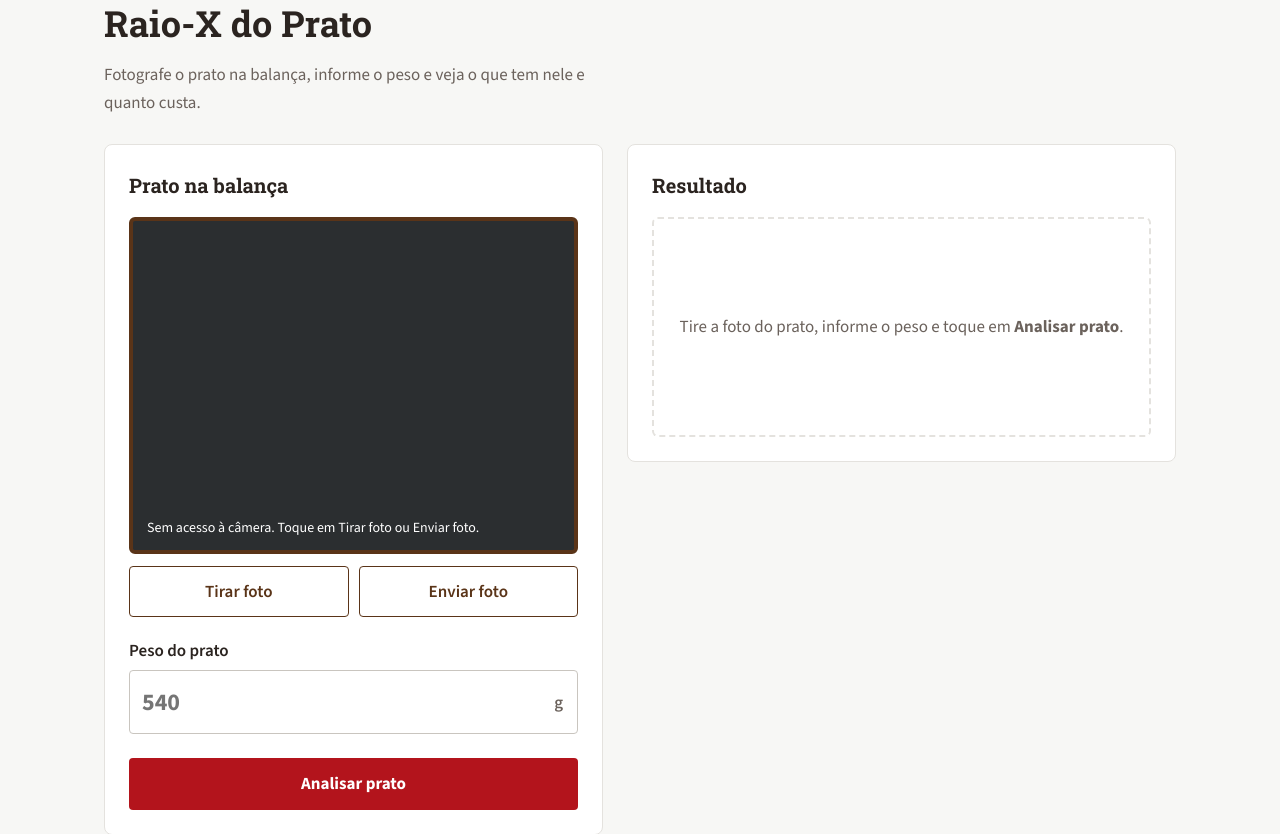
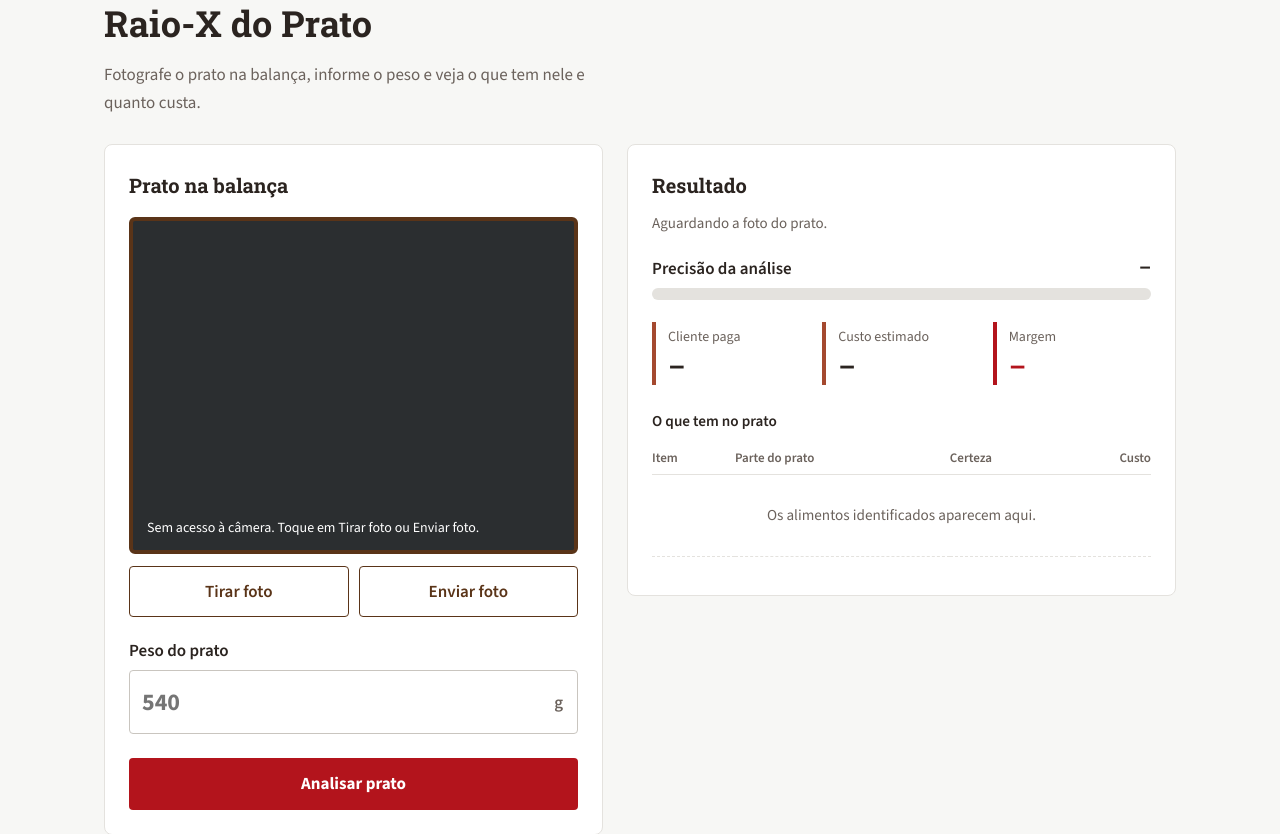
Before and after one commit to moreiralivia80-oss/raio-x-bovinus, a Flask app: page /raio-x in a window 1280 px wide. Shown: the part 128-962 px from the top of the page. Run offline with Flask 3, Linux system fonts and the light colour scheme.

Commit message:
Raio-X: resultado sempre visível e medição automática ao tirar a foto
- Painel de resultado aparece desde o início, vazio, e é preenchido após a foto
- A medição começa sozinha quando a foto é tirada (se o peso já estiver preenchido)
- Enter no campo de peso também mede
- Aviso explica como ver a câmera ao vivo no computador

Co-Authored-By: Claude Opus 5.5 <noreply@anthropic.com>
Claude-Session: https://claude.ai/code/session_01JDJvaAuGDybiBTbCKrmcY5

```diff
--- a/static/css/style.css
+++ b/static/css/style.css
@@ -491,17 +491,6 @@ a { color: var(--vermelho); }
 
 [hidden] { display: none !important; }
 
-.resultado__vazio {
-  min-height: 220px;
-  display: grid;
-  place-items: center;
-  text-align: center;
-  color: var(--texto-suave);
-  border: 2px dashed var(--concreto);
-  border-radius: 6px;
-  padding: 24px;
-}
-
 .erro {
   margin: 12px 0 0;
   padding: 10px 12px;
@@ -573,3 +562,26 @@ a { color: var(--vermelho); }
   .itens td:nth-child(2) { width: 34%; }
   .barra { width: calc(var(--p) * 1.1); max-width: 40px; }
 }
+
+/* ---------- Raio-X: resultado sempre visível ---------- */
+
+.status {
+  margin: -6px 0 18px;
+  font-size: 0.9375rem;
+  color: var(--texto-suave);
+}
+
+.resultado__conteudo { transition: opacity 0.2s; }
+.resultado__conteudo--medindo { opacity: 0.45; }
+
+.itens__vazio td {
+  text-align: center !important;
+  color: var(--texto-suave);
+  padding: 28px 8px !important;
+  white-space: normal !important;
+  border-bottom: 1px dashed var(--concreto);
+}
+
+@media (prefers-reduced-motion: reduce) {
+  .resultado__conteudo { transition: none; }
+}
--- a/static/js/raio-x.js
+++ b/static/js/raio-x.js
@@ -24,7 +24,11 @@ const reais = (v) => v.toLocaleString("pt-BR", { style: "currency", currency: "B
 
 async function ligarCamera() {
   if (!window.isSecureContext || !navigator.mediaDevices?.getUserMedia) {
-    aviso.textContent = "Toque em Tirar foto para abrir a câmera do aparelho.";
+    // sem HTTPS o navegador bloqueia a câmera ao vivo; no celular, a câmera do aparelho resolve
+    const computador = window.matchMedia("(pointer: fine)").matches;
+    aviso.textContent = computador
+      ? "Para ver a câmera ao vivo, abra por localhost:5000. Ou toque em Enviar foto."
+      : "Toque em Tirar foto para abrir a câmera do celular.";
     return;
   }
   try {
@@ -47,8 +51,15 @@ function mostrarFoto(blob) {
   foto.hidden = false;
   video.hidden = true;
   btnCapturar.textContent = "Tirar outra";
-  aviso.textContent = "Foto pronta. Confira o peso e toque em Analisar prato.";
+  aviso.textContent = "Foto pronta.";
   limparErro();
+  // a medição começa sozinha assim que a foto é tirada
+  if (Number(peso.value) > 0) {
+    analisar();
+  } else {
+    status("Foto pronta. Informe o peso do prato para medir.");
+    peso.focus();
+  }
 }
 
 function voltarParaCamera() {
@@ -57,6 +68,7 @@ function voltarParaCamera() {
   video.hidden = false;
   btnCapturar.textContent = "Tirar foto";
   aviso.textContent = "Enquadre só o prato e toque em Tirar foto.";
+  limparResultado();
 }
 
 btnCapturar.addEventListener("click", () => {
@@ -112,14 +124,32 @@ function limparErro() {
 }
 
 peso.addEventListener("input", limparErro);
+peso.addEventListener("keydown", (e) => { if (e.key === "Enter") analisar(); });
 
-function estado(nome) {
-  document.getElementById("resultado-vazio").hidden = nome !== "vazio";
-  document.getElementById("resultado-carregando").hidden = nome !== "carregando";
-  document.getElementById("resultado-conteudo").hidden = nome !== "conteudo";
+const conteudo = document.getElementById("resultado-conteudo");
+const statusTexto = document.getElementById("status");
+
+function status(texto) {
+  statusTexto.textContent = texto;
 }
 
-btnAnalisar.addEventListener("click", async () => {
+function limparResultado() {
+  conteudo.classList.remove("resultado__conteudo--medindo");
+  document.getElementById("origem").hidden = true;
+  document.getElementById("precisao").className = "precisao";
+  document.getElementById("precisao-valor").textContent = "–";
+  document.getElementById("precisao-barra").style.width = "0";
+  document.getElementById("precisao-texto").textContent = "";
+  for (const id of ["r-receita", "r-custo", "r-margem"]) document.getElementById(id).textContent = "–";
+  document.getElementById("r-itens").innerHTML =
+    '<tr class="itens__vazio"><td colspan="4">Os alimentos identificados aparecem aqui.</td></tr>';
+  document.getElementById("r-observacao").textContent = "";
+  status("Aguardando a foto do prato.");
+}
+
+btnAnalisar.addEventListener("click", analisar);
+
+async function analisar() {
   if (!fotoBlob) return mostrarErro("Tire ou envie a foto do prato.");
   const gramas = Number(peso.value);
   if (!gramas || gramas <= 0) {
@@ -127,7 +157,9 @@ btnAnalisar.addEventListener("click", async () => {
     return mostrarErro("Informe o peso do prato em gramas.");
   }
   limparErro();
-  estado("carregando");
+  if (btnAnalisar.disabled) return; // já está medindo
+  conteudo.classList.add("resultado__conteudo--medindo");
+  status("Medindo o prato...");
   btnAnalisar.disabled = true;
   btnAnalisar.textContent = "Analisando...";
 
@@ -139,19 +171,20 @@ btnAnalisar.addEventListener("click", async () => {
     const resp = await fetch("/api/raio-x/analisar", { method: "POST", body: form });
     const dados = await resp.json();
     if (!resp.ok) {
-      estado("vazio");
+      limparResultado();
       mostrarErro(dados.erro || "Não foi possível analisar o prato.");
       return;
     }
     renderizar(dados);
   } catch (e) {
-    estado("vazio");
+    limparResultado();
     mostrarErro("Sem conexão com o servidor. Verifique a internet e tente de novo.");
   } finally {
     btnAnalisar.disabled = false;
     btnAnalisar.textContent = "Analisar prato";
+    conteudo.classList.remove("resultado__conteudo--medindo");
   }
-});
+}
 
 function nivel(valor) {
   if (valor >= 80) return { classe: "alta", texto: "alta" };
@@ -166,7 +199,7 @@ function renderizar(r) {
   origem.className = "selo" + (r.origem === "ia" ? " selo--ia" : "");
 
   if (!r.e_prato_de_comida || r.itens.length === 0) {
-    estado("vazio");
+    limparResultado();
     mostrarErro(r.observacao || "Não foi possível identificar comida nesta foto. Tire outra foto do prato.");
     return;
   }
@@ -199,7 +232,7 @@ function renderizar(r) {
     [r.aviso, r.observacao, temNovo ? "* Item fora da lista: custo estimado pela categoria." : ""]
       .filter(Boolean).join(" ");
 
-  estado("conteudo");
+  status(`Prato medido: ${r.itens.length} alimento(s) identificado(s).`);
   if (window.innerWidth < 760) {
     document.getElementById("titulo-resultado").scrollIntoView({ behavior: "smooth", block: "start" });
   }
--- a/templates/raio_x.html
+++ b/templates/raio_x.html
@@ -32,16 +32,13 @@
 
       <section class="painel resultado" aria-labelledby="titulo-resultado" aria-live="polite">
         <h2 id="titulo-resultado">Resultado <span class="selo" id="origem" hidden></span></h2>
-        <div id="resultado-vazio" class="resultado__vazio">
-          <p>Tire a foto do prato, informe o peso e toque em <strong>Analisar prato</strong>.</p>
-        </div>
-        <div id="resultado-carregando" class="resultado__vazio" hidden><p>Analisando o prato...</p></div>
+        <p class="status" id="status" role="status">Aguardando a foto do prato.</p>
 
-        <div id="resultado-conteudo" hidden>
+        <div id="resultado-conteudo" class="resultado__conteudo">
           <div class="precisao" id="precisao">
             <div class="precisao__topo">
               <span>Precisão da análise</span>
-              <strong id="precisao-valor">0%</strong>
+              <strong id="precisao-valor">–</strong>
             </div>
             <div class="precisao__trilho"><div class="precisao__barra" id="precisao-barra"></div></div>
             <p class="precisao__texto" id="precisao-texto"></p>
@@ -56,7 +53,9 @@
           <table class="itens">
             <caption>O que tem no prato</caption>
             <thead><tr><th scope="col">Item</th><th scope="col">Parte do prato</th><th scope="col">Certeza</th><th scope="col">Custo</th></tr></thead>
-            <tbody id="r-itens"></tbody>
+            <tbody id="r-itens">
+              <tr class="itens__vazio"><td colspan="4">Os alimentos identificados aparecem aqui.</td></tr>
+            </tbody>
           </table>
           <p class="nota" id="r-observacao"></p>
         </div>
```
